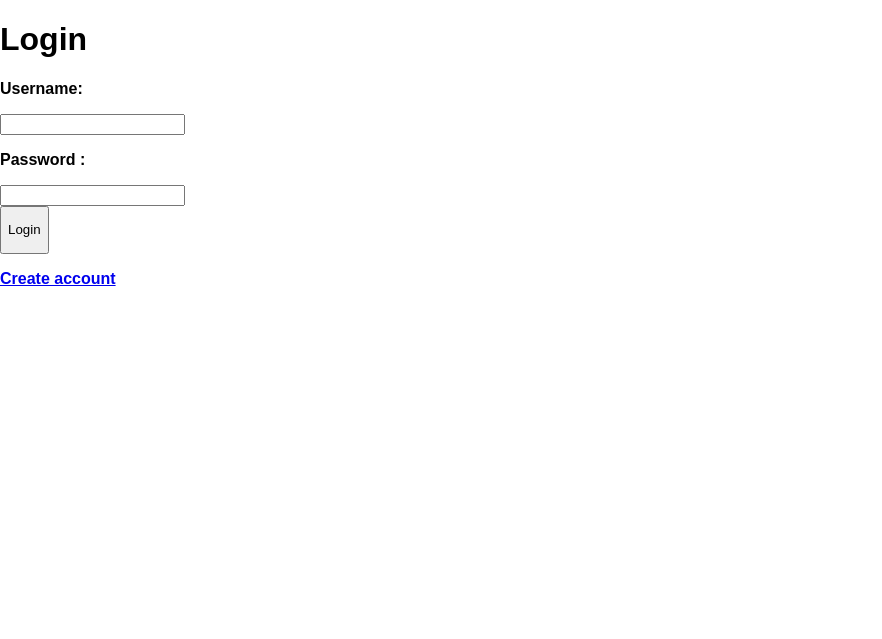
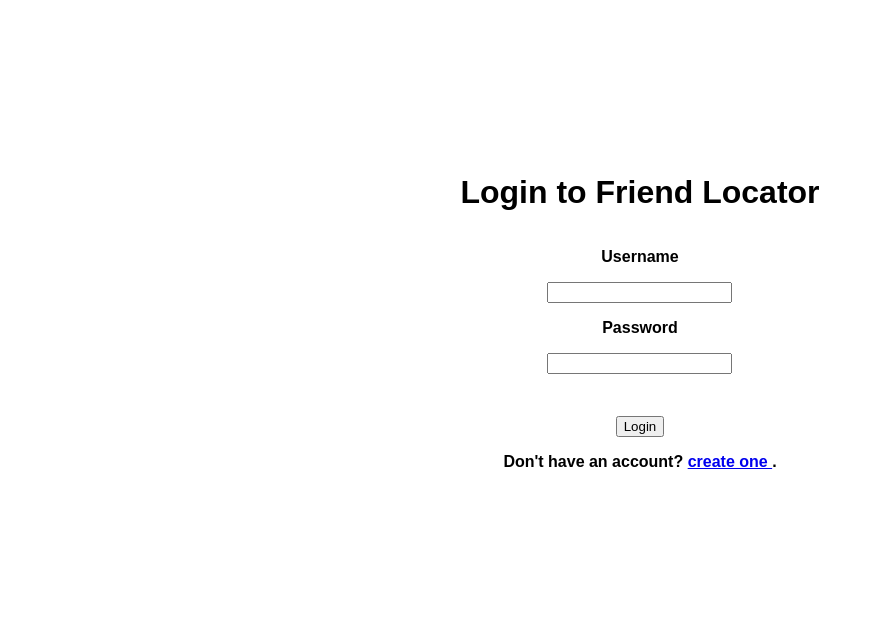
Before and after one commit to cjlangan/friend-locator, a Flask app: page / in a window 1280 px wide. Shown: the top 639 px of the page, without its empty margins (0-882 px from the left). Run offline with Flask 3, Linux system fonts and the light colour scheme.

Commit message:
slightly improved the look and feel of the login and account creating page.

```diff
--- a/static/login.js
+++ b/static/login.js
@@ -2,6 +2,18 @@ function main()
 {
     let button = document.querySelector("#login_btn")
     button.addEventListener('click', (event) => send_request())
+
+    submit_if_enter = function (e) {
+        if(e.key == 'Enter') {
+            send_request()
+        }
+    }
+
+    let username = document.querySelector("#username")
+    let password = document.querySelector("#password")
+    username.addEventListener('keypress', submit_if_enter)
+    password.addEventListener('keypress', submit_if_enter)
+
 }
 
 function send_request(event)
--- a/static/style.css
+++ b/static/style.css
@@ -130,3 +130,10 @@ body {
     background-image: url("map.jpg");
     background-position: 30% 30%;
 }
+
+.form_container {
+    display: flex;
+    flex-direction: column;
+    justify-content: center;
+    align-items: center
+}
--- a/templates/login.html
+++ b/templates/login.html
@@ -7,17 +7,22 @@
     <link rel="stylesheet" href="static/style.css">
 
 </head>
-    <h1> Login </h1>
-    <body>
-        <p> Username: </p>
-        <input id="username" type="text">
-        <p> Password : </p>
-        <input id="password" type="text">
-        <br>
-        <button id="login_btn"> <p> Login </p> </button>
-        <a href="/create-account">
-            <p> Create account </p>
-        </a>
+
+    <body style="height: 80vh; width: 100vw; display: flex; align-items: center">
+        <div class="form_container">
+            <h1> Login to Friend Locator </h1>
+            <p> Username </p>
+            <input id="username" type="text">
+            <p> Password </p>
+            <input id="password" type="text">
+            <br>
+            <button style="margin-top: 3vh" id="login_btn"> Login </button>
+            <p> Don't have an account?
+            <a href="/create-account">
+                 create one
+            </a>
+            .
+            </p>
         <div id="info">
         </div>
     </body>
```
Also changed, not shown: static/account_creator.js (+12 -0 lines), templates/account_creation.html (+8 -8 lines).
